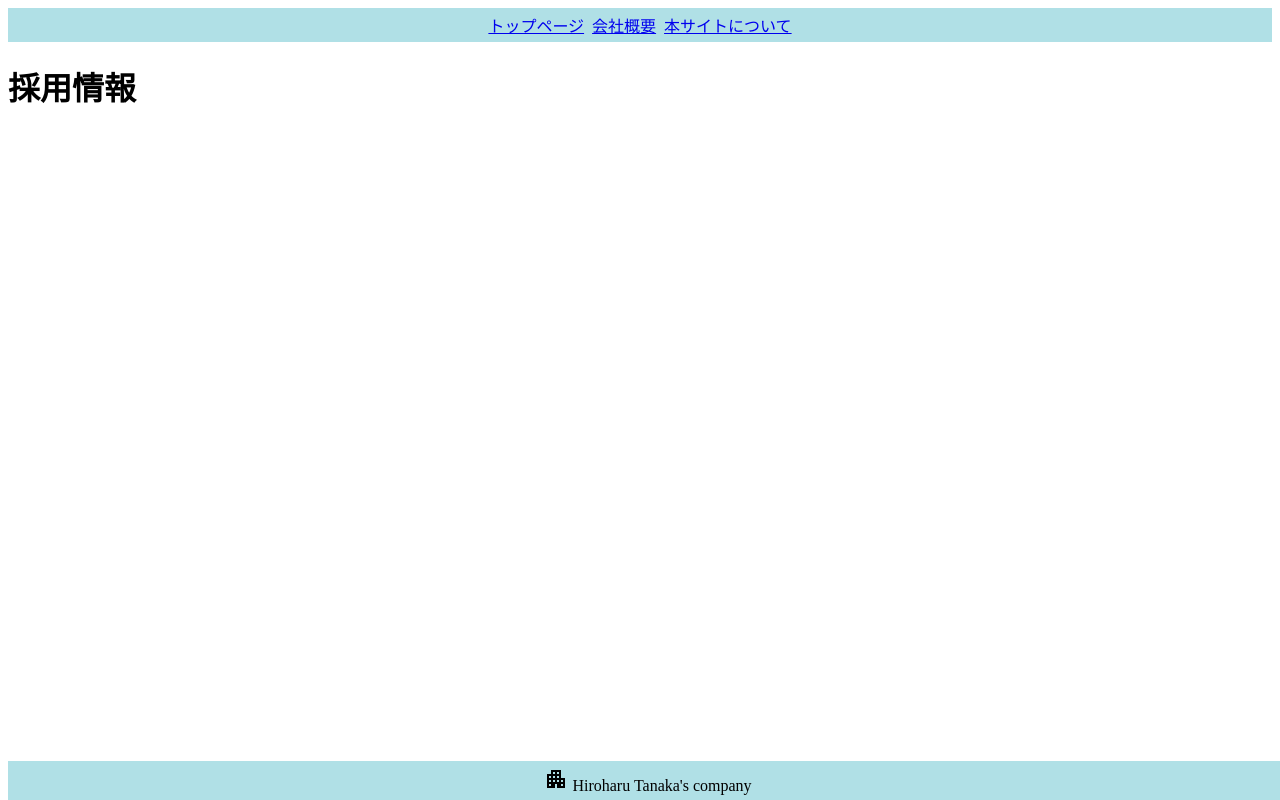
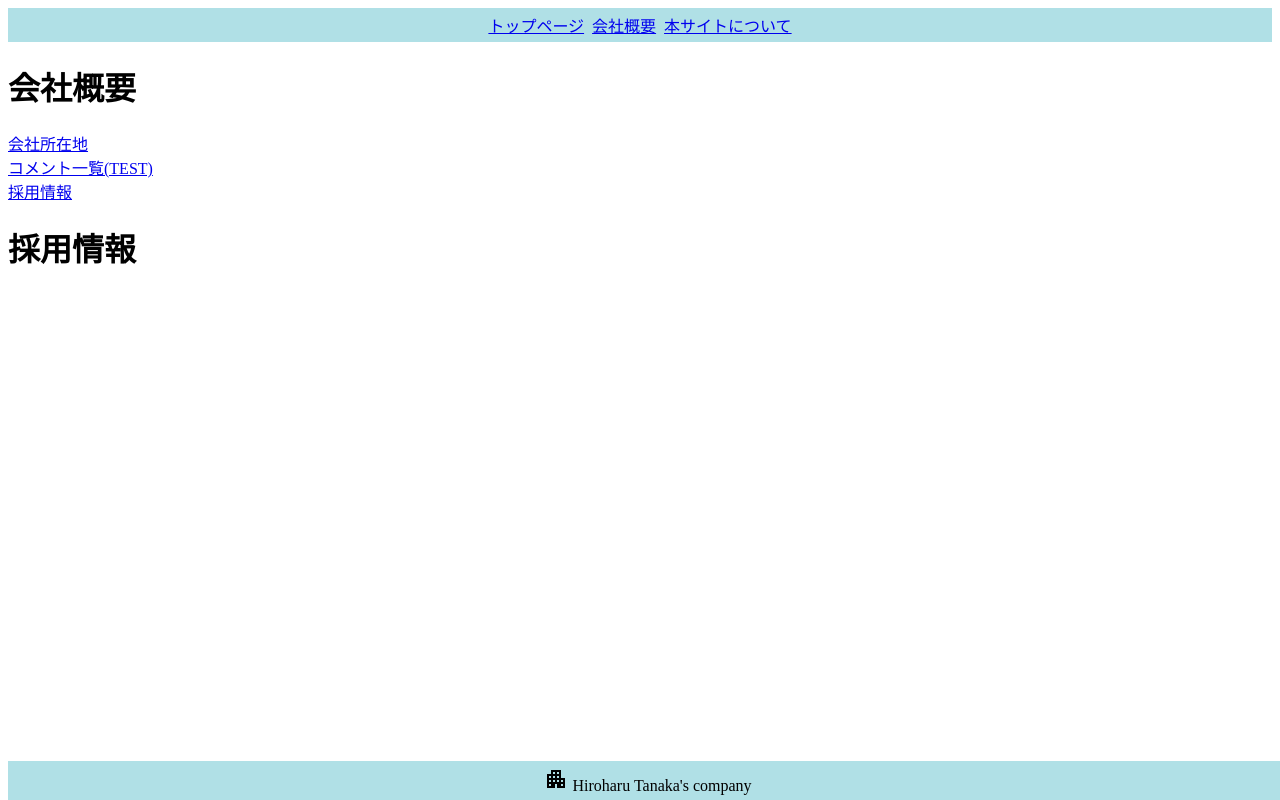
Before and after one commit to hiroharu8864/homepageDemo, a React (Create React App) app: page /company/recruit in a window 1280 px wide. Built offline with nearby package versions, Linux system fonts and the light colour scheme.

Commit message:
modify nested route

```diff
--- a/src/router/RouterDom.tsx
+++ b/src/router/RouterDom.tsx
@@ -47,11 +47,10 @@ export const RouterDom = () => {
             path="company"
             element={
               <DefaultLayout>
-                <Outlet />
+                <Company />
               </DefaultLayout>
             }
           >
-            <Route index element={<Company />} />
             {CompanyRoutes.map((route) => (
               <Route
                 key={route.path}
```
